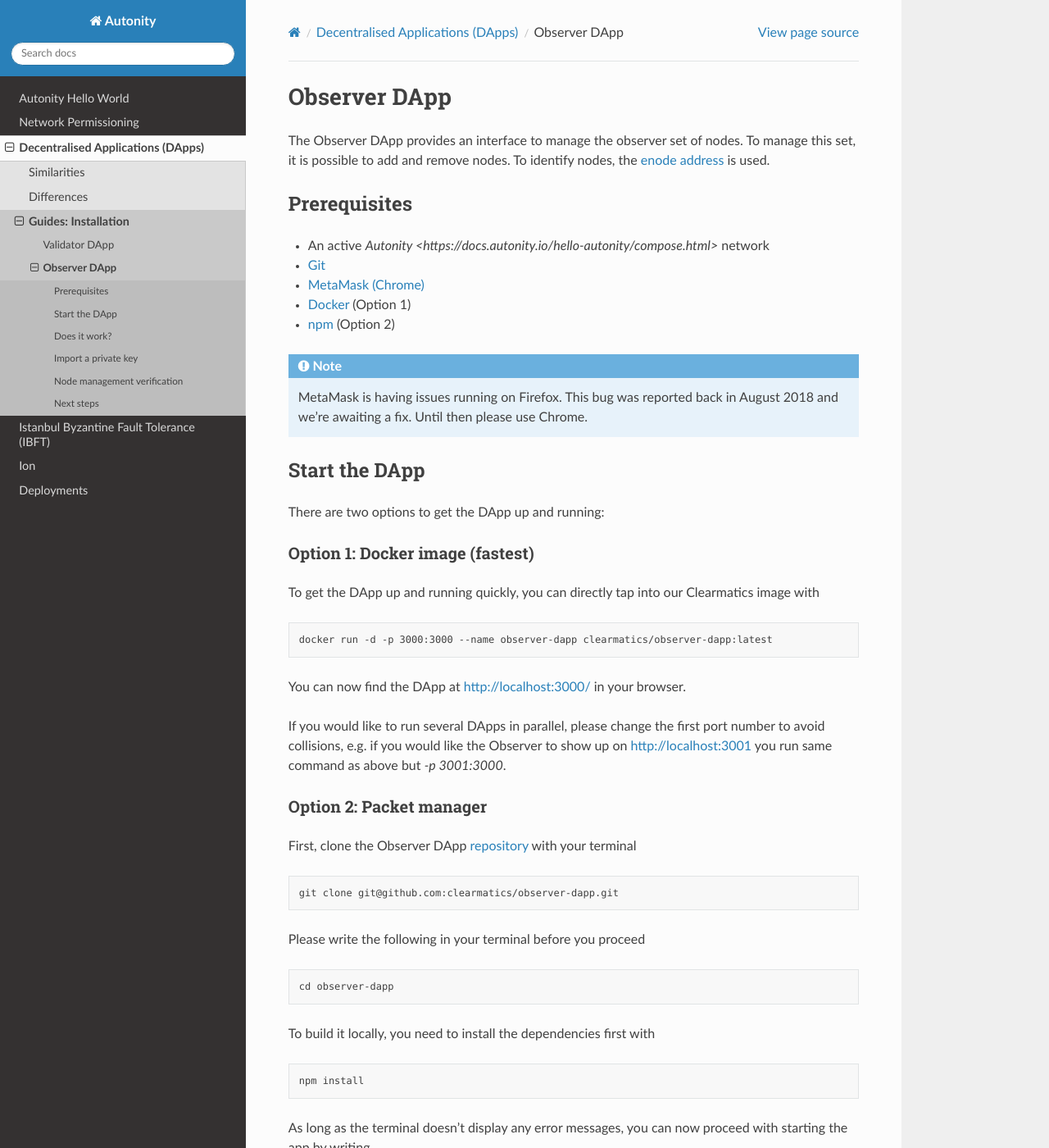
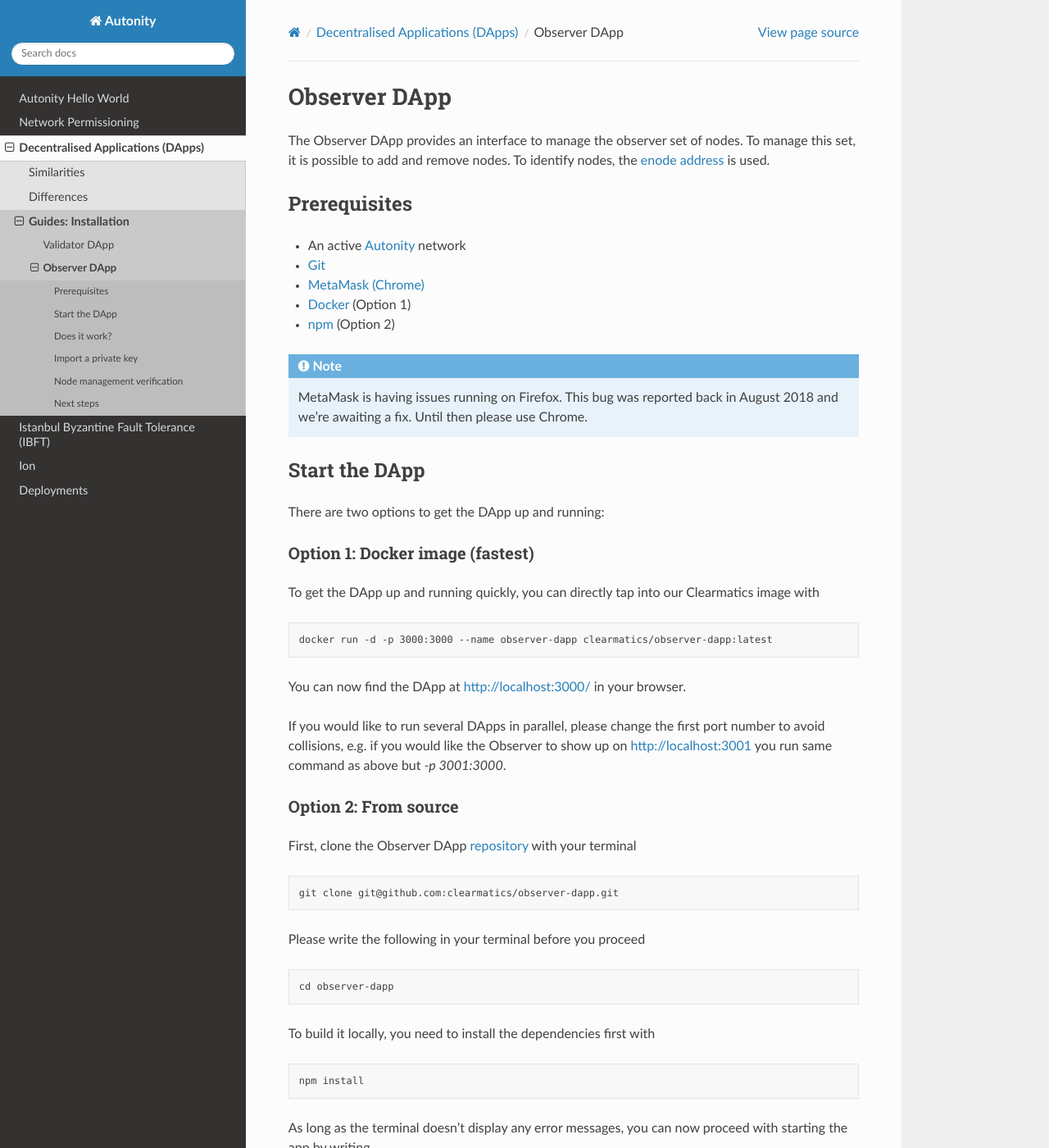
Before and after one commit to mtint/autonity-docs, a Sphinx documentation site: the page built from source/dapps/observer.rst, in a window 1280 px wide and 1400 px high. Shown: the whole window at 82% size. Built offline with Sphinx 7.4.7 and the Read the Docs theme 2.0.0, drawn with Linux system fonts in a browser that asks for light colours.

Commit message:
Fix links and section heading change

```diff
--- a/source/dapps/observer.rst
+++ b/source/dapps/observer.rst
@@ -7,7 +7,7 @@
 
 Prerequisites
 ---------------
-* An active `Autonity <https://docs.autonity.io/hello-autonity/compose.html>` network
+* An active `Autonity <https://docs.autonity.io/hello-autonity/compose.html>`_ network
 * `Git <https://git-scm.com/book/en/v2/Getting-Started-Installing-Git>`_
 * `MetaMask (Chrome) <https://metamask.io/>`_
 * `Docker <https://docs.docker.com/get-started/>`_ (Option 1)
@@ -36,8 +36,8 @@
 same command as above but *-p 3001:3000*.
 
 
-Option 2: Packet manager
-^^^^^^^^^^^^^^^^^^^^^^^^
+Option 2: From source
+^^^^^^^^^^^^^^^^^^^^^
 First, clone the Observer DApp `repository <https://github.com/clearmatics/observer-dapp>`_ with your terminal
 
 .. code-block:: none
--- a/source/dapps/validator.rst
+++ b/source/dapps/validator.rst
@@ -7,7 +7,7 @@
 
 Prerequisites
 ---------------
-* An active `Autonity <https://docs.autonity.io/hello-autonity/compose.html>` network
+* An active `Autonity <https://docs.autonity.io/hello-autonity/compose.html>`_ network
 * `Git <https://git-scm.com/book/en/v2/Getting-Started-Installing-Git>`_
 * `MetaMask (Chrome) <https://metamask.io/>`_
 * `Docker <https://docs.docker.com/get-started/>`_ (Option 1)
@@ -36,8 +36,8 @@
 same command as above but *-p 3001:3000*.
 
 
-Option 2: Packet manager
-^^^^^^^^^^^^^^^^^^^^^^^^
+Option 2: From source
+^^^^^^^^^^^^^^^^^^^^^
 First, clone the Validator DApp `repository <https://github.com/clearmatics/validator-dapp>`_ with your terminal
 
 .. code-block:: none
```
